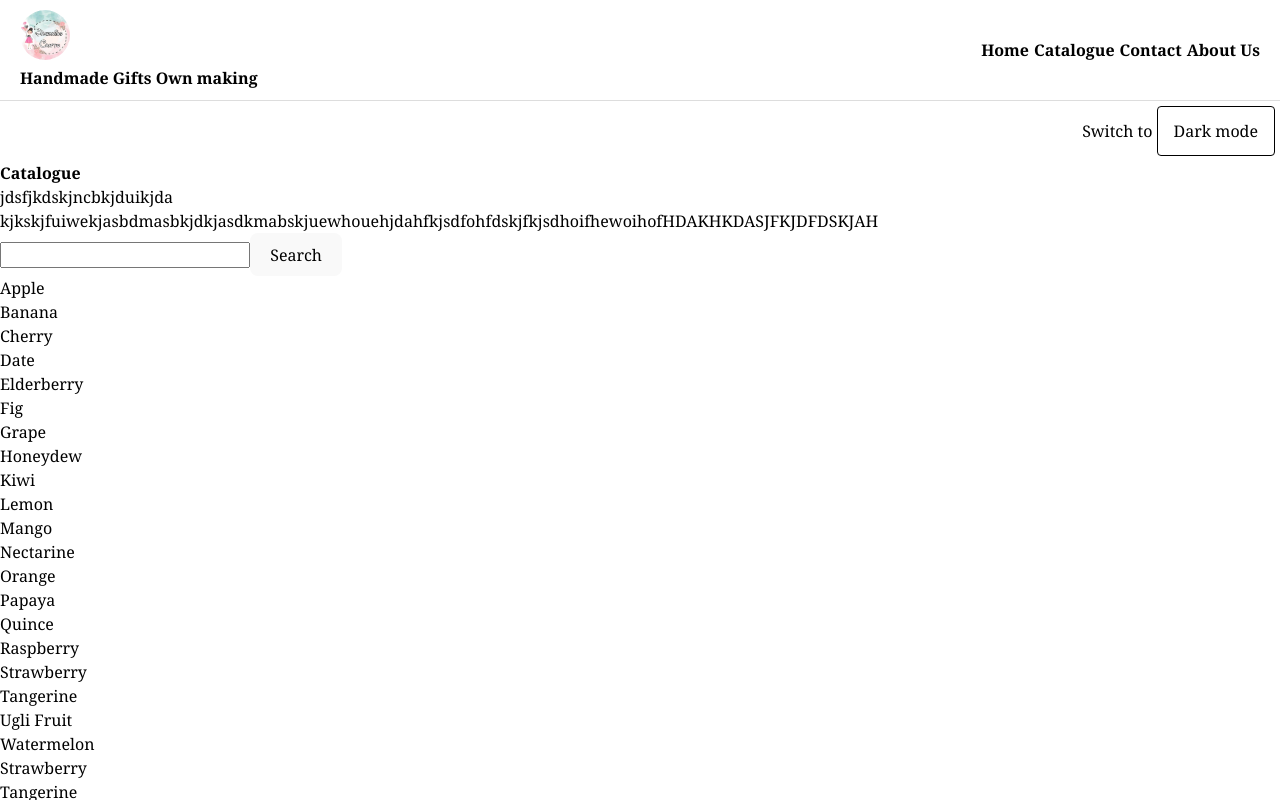
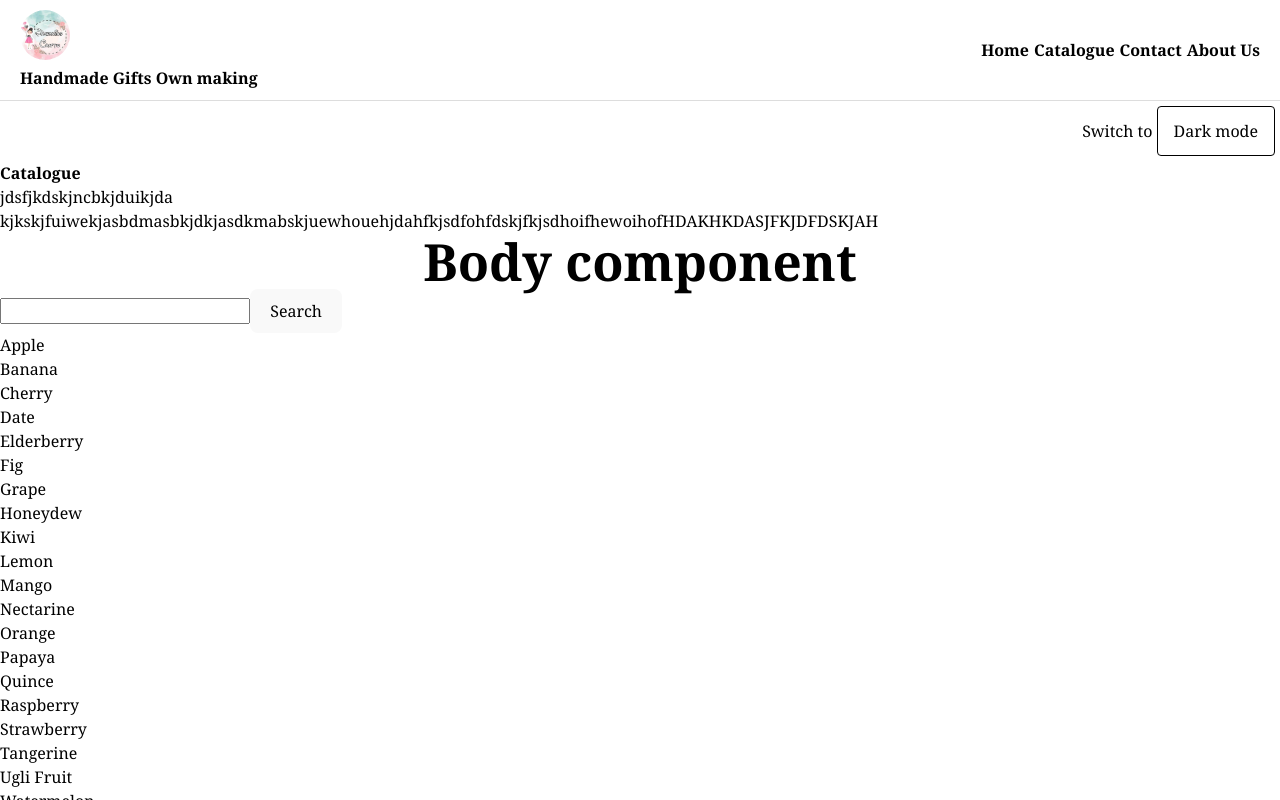
Before and after one commit to Chitresh8/Dreaming_Crafts, a React (Vite) app: page /catalogue in a window 1280 px wide. Shown: the top 800 px of the page. Built offline with nearby package versions, Linux system fonts and the light colour scheme.

Commit message:
feat(body component):added h1 tag for code push

```diff
--- a/src/components/Body/Body.jsx
+++ b/src/components/Body/Body.jsx
@@ -6,7 +6,8 @@ export const Body = () => {
 
   return (
     <div className="main-div">
-
+      <h1>Body component
+        </h1>
     </div>
   );
 };
```
